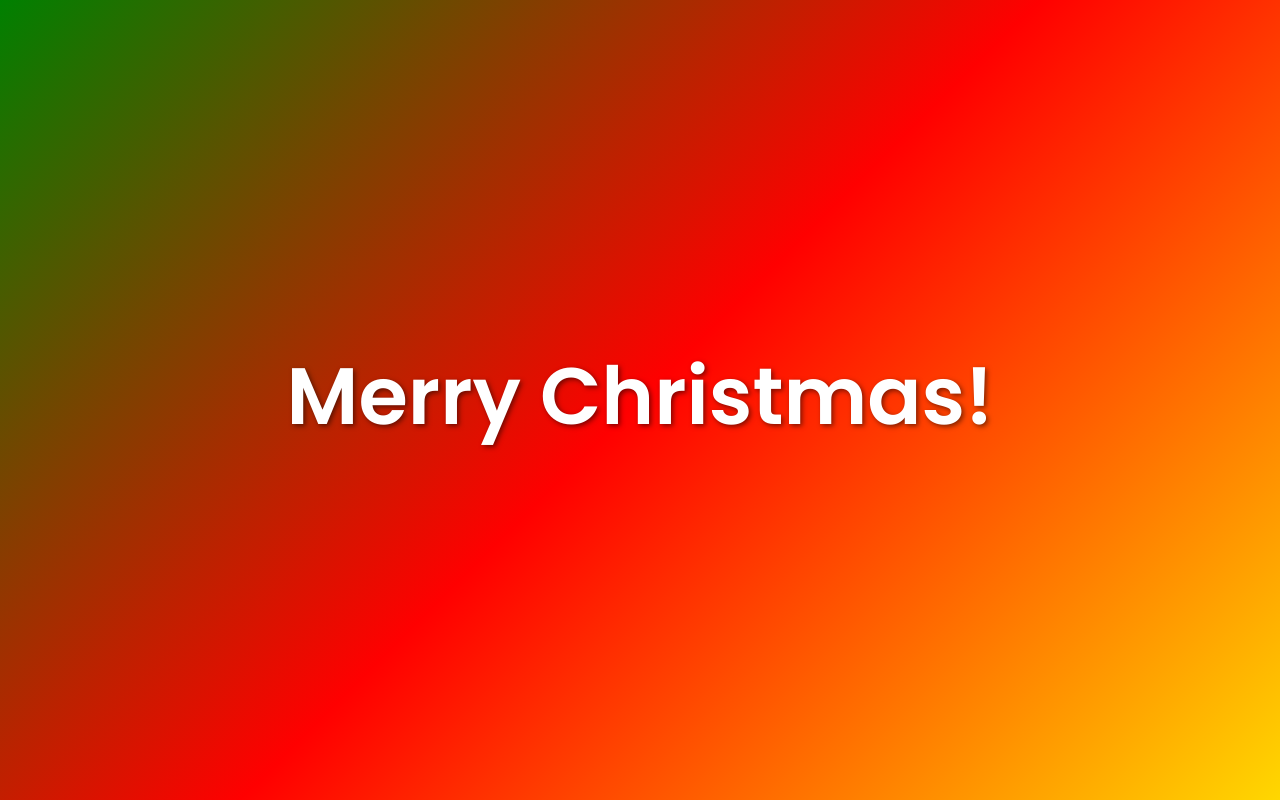
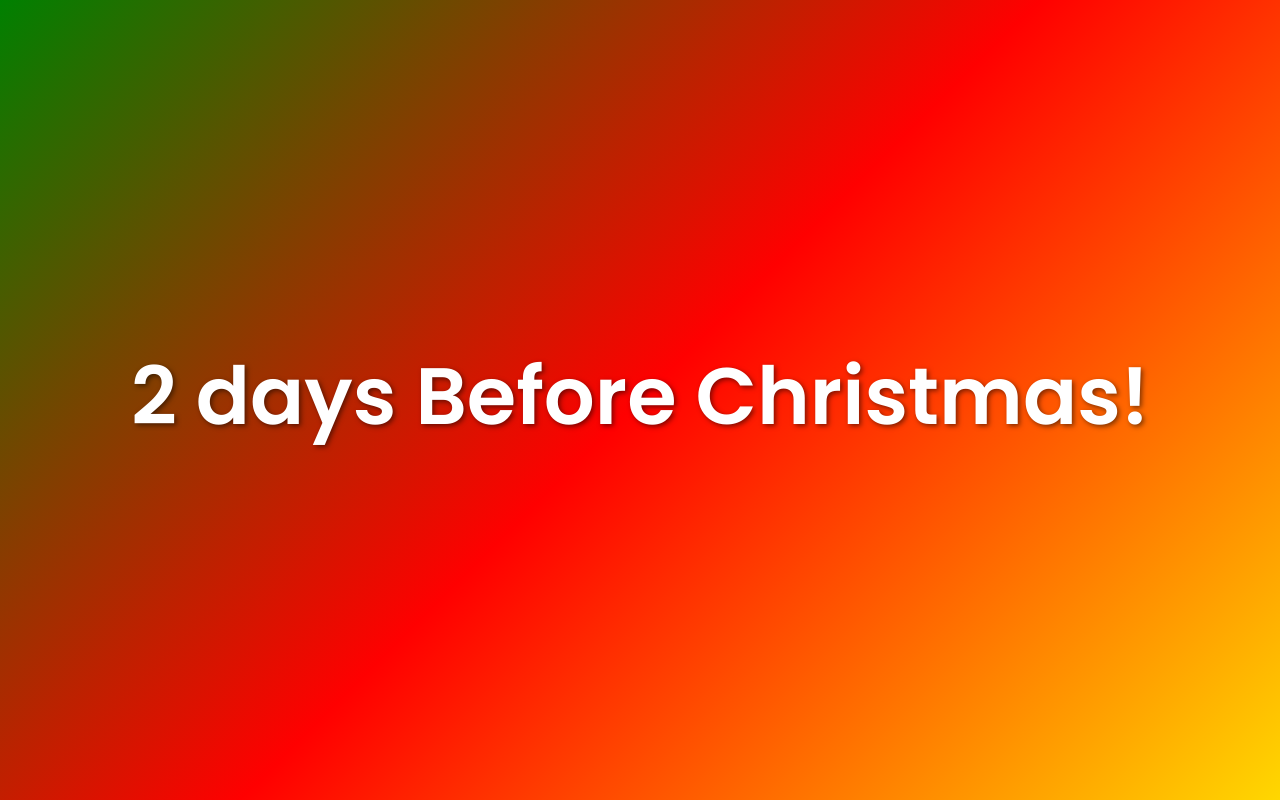
Before and after one commit to lowlowCodee/christmas-countdown, a plain HTML site: page index.html in a window 1280 px wide. Drawn offline with nearby package versions, Linux system fonts and the light colour scheme.

Commit message:
last update

```diff
--- a/index.html
+++ b/index.html
@@ -44,7 +44,7 @@
     const today = new Date();
     today.setHours(0, 0, 0, 0);
 
-    const christmas = new Date(today.getFullYear(), 11, 23);
+    const christmas = new Date(today.getFullYear(), 11, 25);
     const newYear = new Date(today.getFullYear() + 1, 0, 1);
 
     const daysElement = document.getElementById("days");
```
